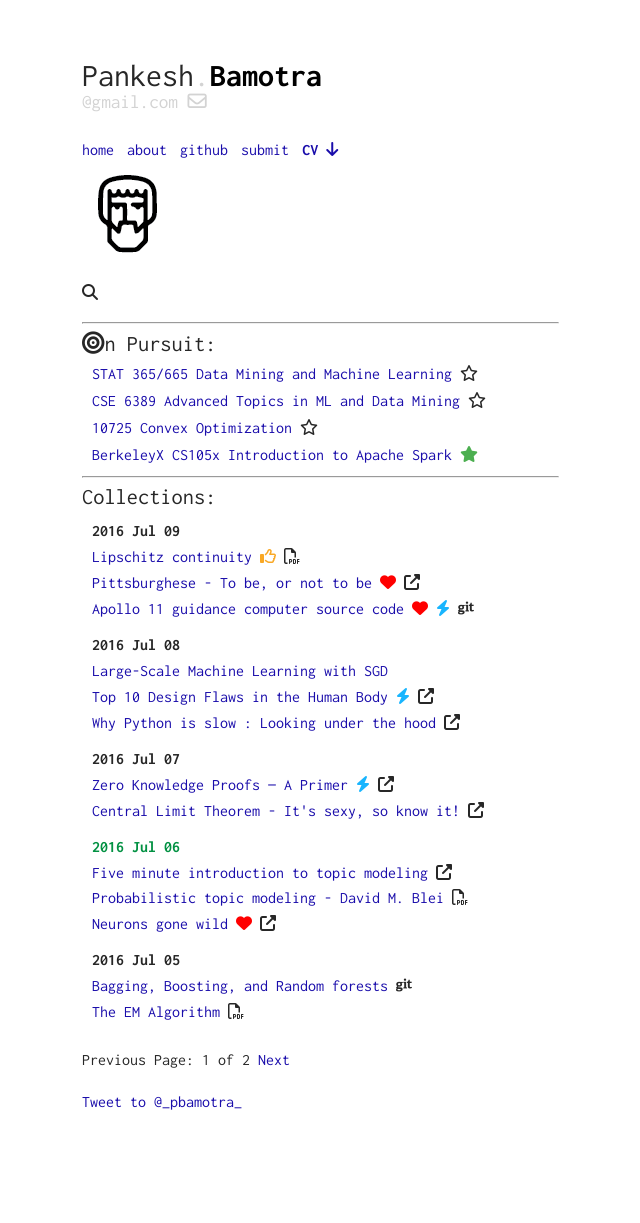
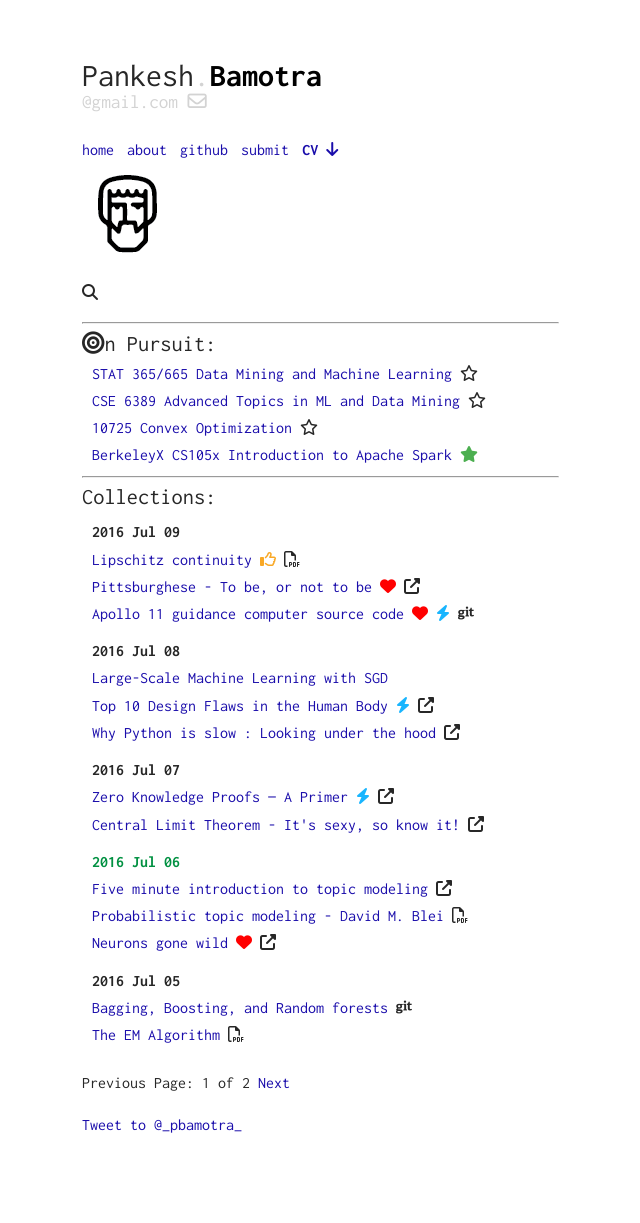
Before and after one commit to pbamotra/sciontist, a Jekyll site: the page built from index.html, in a window 1280 px wide. Shown: the whole page, without its empty margins (258-898 px from the left). Built offline with Jekyll 4.4.1, drawn with Linux system fonts in a browser that asks for light colours; nearby versions of some CDN libraries; a script that is not in the unit is left out; the list of posts is cut into pages by our own code; comment, search, counter and statistics services are not loaded; before the commit the page ends 1200 px from its top, so only the background shows below that.

Commit message:
Added ID to collections UL and li line-heigh:1.7em

```diff
--- a/assets/css/main.scss
+++ b/assets/css/main.scss
@@ -2684,5 +2684,5 @@ input.search-box::-ms-input-placeholder {
 }
 
 ul#collections li {
-    line-height: 1.62em;
-}
+    line-height: 1.7em;
+}
```
